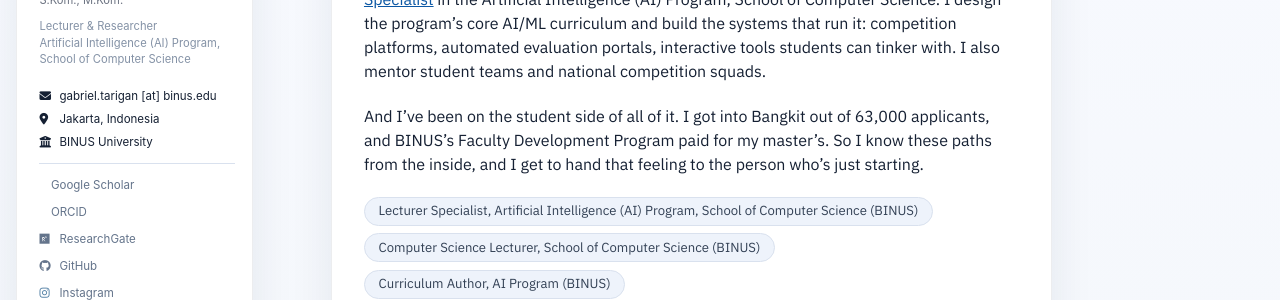
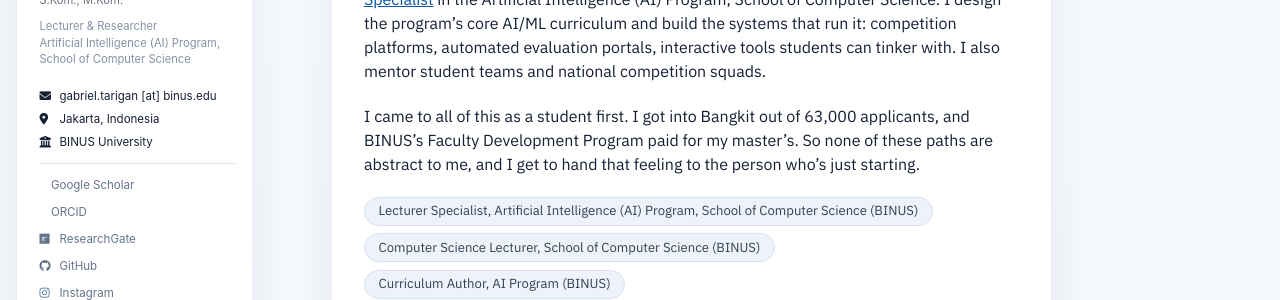
Before and after one commit to asaeltarigan/asaeltarigan.github.io, a Jekyll site: the page built from _pages/about.md, in a window 1280 px wide and 900 px high. Shown: the part 307-607 px from the top of the window. Built offline with Jekyll 4.4.1, drawn with Linux system fonts in a browser that asks for light colours; a style sheet for code colours, icons or effects is not loaded.

Commit message:
About: replace throat-clearing opener with a student-first bridge

```diff
--- a/_pages/about.md
+++ b/_pages/about.md
@@ -13,7 +13,7 @@ I started teaching before it was ever a job. Sunday school classes on the weeken
 
 Today I'm a computer science lecturer at [BINUS University](https://www.binus.ac.id), where I serve as a [Lecturer Specialist](https://socs.binus.ac.id/artificial-intelligence/people/gabriel-asael-tarigan-s-kom-m-kom/) in the Artificial Intelligence (AI) Program, School of Computer Science. I design the program's core AI/ML curriculum and build the systems that run it: competition platforms, automated evaluation portals, interactive tools students can tinker with. I also mentor student teams and national competition squads.
 
-And I've been on the student side of all of it. I got into Bangkit out of 63,000 applicants, and BINUS's Faculty Development Program paid for my master's. So I know these paths from the inside, and I get to hand that feeling to the person who's just starting.
+I came to all of this as a student first. I got into Bangkit out of 63,000 applicants, and BINUS's Faculty Development Program paid for my master's. So none of these paths are abstract to me, and I get to hand that feeling to the person who's just starting.
 
 <ul class="role-chips">
 <li>Lecturer Specialist, Artificial Intelligence (AI) Program, School of Computer Science (BINUS)</li>
```
